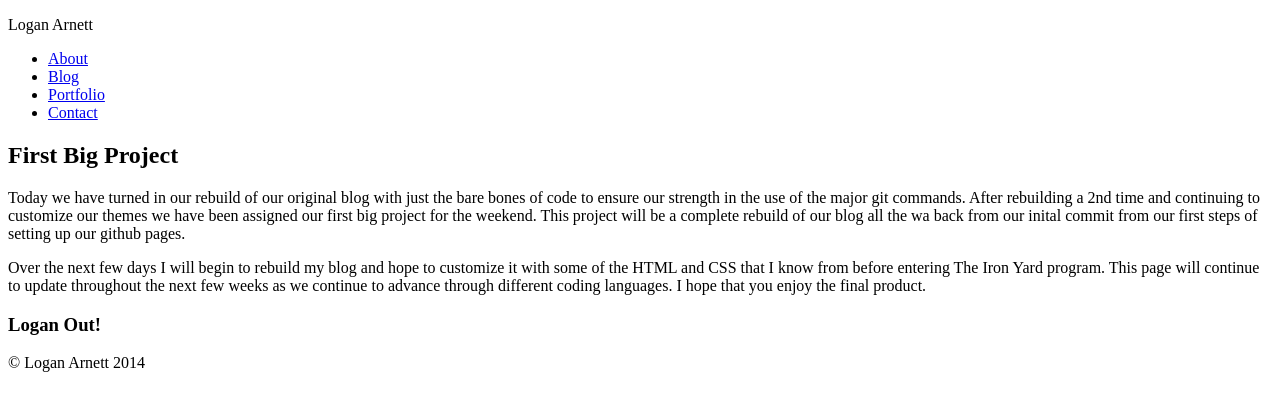
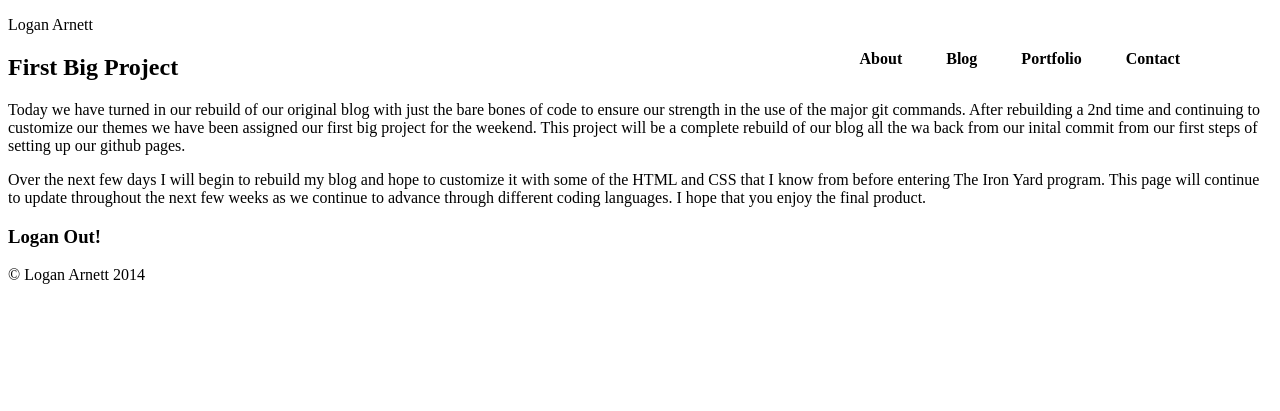
Before and after one commit to LoganArnett/MEANfolio, a Jekyll site: the page built from _posts/2014-09-25-First-Big-Project.md, in a window 1280 px wide. Shown: the top 411 px of the page. Built offline with Jekyll 4.4.1, drawn with Linux system fonts in a browser that asks for light colours.

Commit message:
edit head css

```diff
--- a/_includes/head.html
+++ b/_includes/head.html
@@ -1,4 +1,4 @@
 <head>
         <title>The Iron Blog</title>
-        <link rel="stylesheet" type="text/css" href="style.css">
+        <link rel="stylesheet" type="text/css" href="/style.css">
 </head>
```
